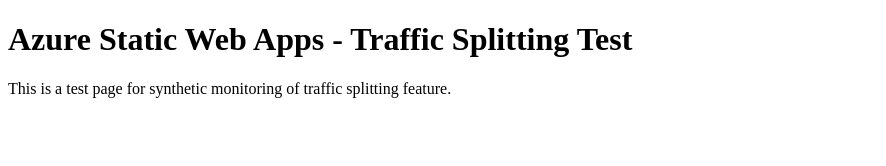
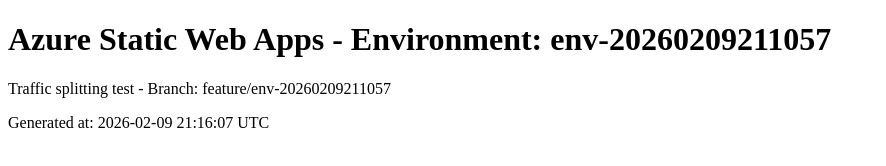
Before and after one commit to skylathadani-ms/synthetics-swa-traffic-20260209211057, a plain HTML site: page index.html in a window 1280 px wide. Shown: the whole page, without its empty margins (0-886 px from the left). Drawn offline with Linux system fonts and the light colour scheme.

Commit message:
Update index.html for env-20260209211057

```diff
--- a/index.html
+++ b/index.html
@@ -1,10 +1,11 @@
 <!DOCTYPE html>
 <html>
 <head>
-<title>Synthetics Test - Traffic Splitting</title>
+<title>Environment: env-20260209211057</title>
 </head>
 <body>
-<h1>Azure Static Web Apps - Traffic Splitting Test</h1>
-<p>This is a test page for synthetic monitoring of traffic splitting feature.</p>
+<h1>Azure Static Web Apps - Environment: env-20260209211057</h1>
+<p>Traffic splitting test - Branch: feature/env-20260209211057</p>
+<p>Generated at: 2026-02-09 21:16:07 UTC</p>
 </body>
 </html>
```
